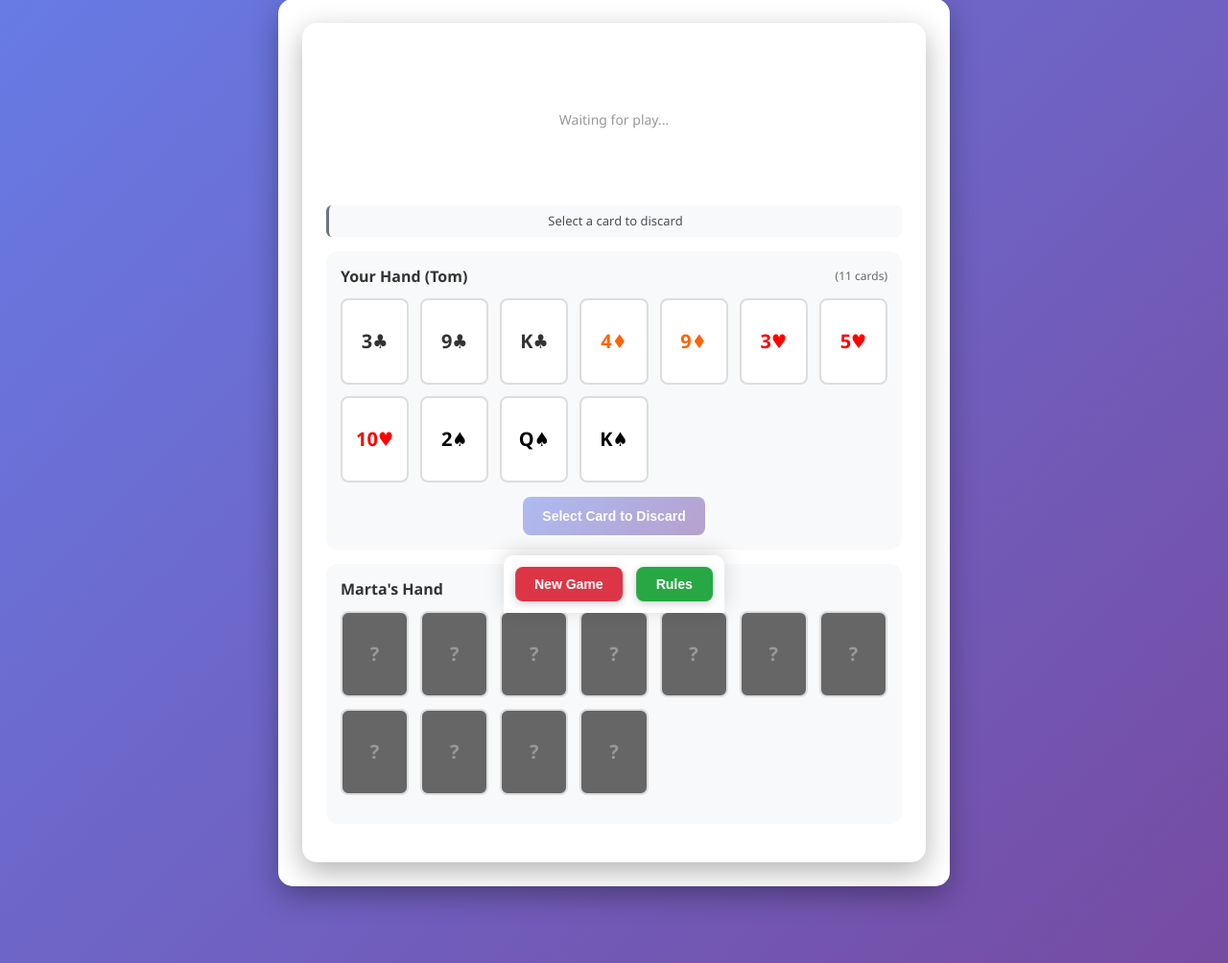
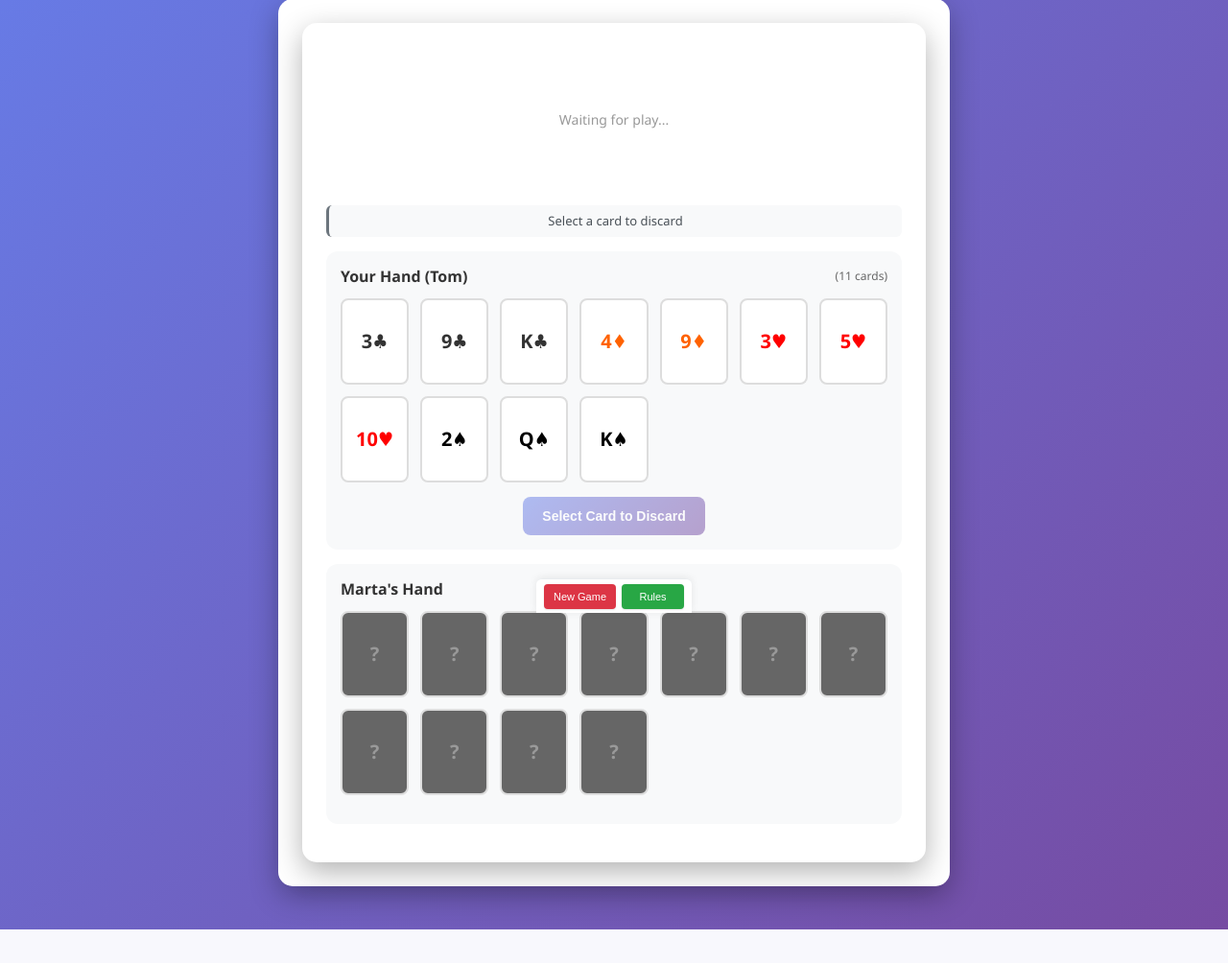
Before and after one commit to tillo13/2manspades, a Flask app: page / in a window 1280 px wide. Shown: the part 161-1165 px from the top of the page at 96% size. After the commit the page ends 1130 px from the top, so only its background shows below. Run offline with Flask 3, Linux system fonts and the light colour scheme.

Commit message:
clean buttons

```diff
--- a/static/style.css
+++ b/static/style.css
@@ -11,14 +11,12 @@ body {
     padding: 0;
     margin: 0;
     padding-top: 150px;
-    /* More space for floating headers */
-    padding-bottom: 80px;
-    /* Space for bottom new game button */
+    padding-bottom: 40px;
+    /* Reduced for smaller footer */
 }
 
 .container {
     max-width: 600px;
-    /* Better desktop centering */
     margin: 0 auto;
     background: white;
     border-radius: 15px;
@@ -28,11 +26,10 @@ body {
     margin-right: auto;
 }
 
-/* Floating score headers - positioned lower */
+/* Floating score headers */
 .floating-game-score {
     position: fixed;
     top: 20px;
-    /* Moved down from 10px */
     left: 10px;
     right: 10px;
     background: rgba(255, 255, 255, 0.95);
@@ -50,7 +47,6 @@ body {
 .floating-hand-score {
     position: fixed;
     top: 85px;
-    /* Moved down from 55px */
     left: 10px;
     right: 10px;
     background: rgba(248, 249, 250, 0.95);
@@ -66,7 +62,6 @@ body {
     color: #495057;
 }
 
-/* Add this to your CSS for the new parity display */
 .game-score-parity {
     font-size: 8px;
     color: #666;
@@ -114,7 +109,6 @@ body {
     display: none;
 }
 
-/* Simplified score display - just essential info */
 .score-board {
     display: flex;
     justify-content: space-between;
@@ -182,7 +176,7 @@ body {
     border-bottom: 2px solid #e9ecef;
 }
 
-/* NEW: Structured results display */
+/* Structured results display */
 .result-section {
     margin-bottom: 12px;
     border-bottom: 1px solid #e9ecef;
@@ -311,7 +305,7 @@ body {
     margin-top: 4px;
 }
 
-/* OLD: Legacy result line styles - keeping for fallback */
+/* Legacy result line styles - keeping for fallback */
 .result-line {
     padding: 4px 0;
     border-bottom: 1px solid #f1f3f4;
@@ -542,35 +536,70 @@ body {
     flex-wrap: wrap;
 }
 
-/* Bottom New Game section */
+/* UPDATED: Much smaller bottom section - just 1px shorter than floating headers */
 .bottom-section {
     position: fixed;
     bottom: 0;
     left: 0;
     right: 0;
-    background: rgba(255, 255, 255, 0.95);
-    backdrop-filter: blur(10px);
-    padding: 12px;
-    box-shadow: 0 -4px 20px rgba(0, 0, 0, 0.15);
-    z-index: 999;
+    background: rgba(255, 255, 255, 0.9);
+    backdrop-filter: blur(6px);
+    padding: 4px 8px;
+    /* Much smaller padding */
+    box-shadow: 0 -1px 8px rgba(0, 0, 0, 0.08);
+    z-index: 997;
+    /* Lower than floating headers */
     text-align: center;
+    border-top: 1px solid #e9ecef;
+    height: 32px;
+    /* Fixed small height */
+    display: flex;
+    align-items: center;
+    justify-content: center;
+    gap: 6px;
 }
 
 .bottom-new-game-btn {
     background: #dc3545;
     color: white;
     border: none;
-    padding: 10px 20px;
-    border-radius: 8px;
-    font-size: 14px;
-    font-weight: 600;
+    padding: 4px 8px;
+    /* Very small buttons */
+    border-radius: 4px;
+    font-size: 10px;
+    font-weight: 500;
     cursor: pointer;
     transition: all 0.2s ease;
-    box-shadow: 0 2px 8px rgba(0, 0, 0, 0.2);
+    box-shadow: 0 1px 2px rgba(0, 0, 0, 0.1);
+    height: 24px;
+    /* Fixed height */
+    min-width: 60px;
 }
 
 .bottom-new-game-btn:hover {
     background: #c82333;
+    transform: translateY(-1px);
+}
+
+.bottom-rules-btn {
+    background: #28a745;
+    color: white;
+    border: none;
+    padding: 4px 8px;
+    /* Very small buttons */
+    border-radius: 4px;
+    font-size: 10px;
+    font-weight: 500;
+    cursor: pointer;
+    transition: all 0.2s ease;
+    box-shadow: 0 1px 2px rgba(0, 0, 0, 0.1);
+    height: 24px;
+    /* Fixed height */
+    min-width: 50px;
+}
+
+.bottom-rules-btn:hover {
+    background: #218838;
     transform: translateY(-1px);
 }
 
@@ -631,7 +660,7 @@ button:disabled {
     background: #5a6268;
 }
 
-/* Much simpler blind bidding - tone down the drama */
+/* Simplified blind bidding */
 .blind-bidding-section {
     background: #fff2f2;
     border: 1px solid #e57373;
@@ -740,7 +769,6 @@ button:disabled {
     line-height: 1.2;
 }
 
-/* Better bid and bag displays */
 .bid-display {
     font-size: 11px;
     color: #666;
@@ -753,7 +781,6 @@ button:disabled {
     margin-top: 2px;
 }
 
-/* Mobile toggle button */
 #toggleComputerHand {
     font-size: 12px;
     padding: 6px 12px;
@@ -765,31 +792,13 @@ button:disabled {
     background: #5a6268;
 }
 
-.bottom-rules-btn {
-    background: #28a745;
-    color: white;
-    border: none;
-    padding: 10px 20px;
-    border-radius: 8px;
-    font-size: 14px;
-    font-weight: 600;
-    cursor: pointer;
-    transition: all 0.2s ease;
-    box-shadow: 0 2px 8px rgba(0, 0, 0, 0.2);
-    margin-left: 10px;
-}
-
-.bottom-rules-btn:hover {
-    background: #218838;
-    transform: translateY(-1px);
-}
-
-/* Mobile adjustments for trick history */
+/* Mobile adjustments */
 @media (max-width: 480px) {
     body {
         padding: 0;
         padding-top: 130px;
-        padding-bottom: 70px;
+        padding-bottom: 35px;
+        /* Even smaller on mobile */
     }
 
     .container {
@@ -802,6 +811,20 @@ button:disabled {
     .floating-hand-score {
         left: 5px;
         right: 5px;
+    }
+
+    .bottom-section {
+        padding: 3px 6px;
+        height: 28px;
+        gap: 4px;
+    }
+
+    .bottom-new-game-btn,
+    .bottom-rules-btn {
+        padding: 3px 6px;
+        font-size: 9px;
+        height: 20px;
+        min-width: 45px;
     }
 
     .cards {
@@ -874,6 +897,7 @@ button:disabled {
 @media (min-width: 768px) {
     body {
         padding-top: 160px;
+        padding-bottom: 45px;
     }
 
     .container {
@@ -895,7 +919,16 @@ button:disabled {
         left: 50%;
         right: auto;
         transform: translateX(-50%);
-        border-radius: 10px 10px 0 0;
+        border-radius: 6px 6px 0 0;
+        height: 36px;
+    }
+
+    .bottom-new-game-btn,
+    .bottom-rules-btn {
+        padding: 5px 10px;
+        font-size: 11px;
+        height: 26px;
+        min-width: 65px;
     }
 
     .cards {
@@ -950,4 +983,17 @@ button:disabled {
     .bid-buttons {
         grid-template-columns: repeat(3, 1fr);
     }
+
+    .bottom-section {
+        height: 26px;
+        padding: 2px 4px;
+    }
+
+    .bottom-new-game-btn,
+    .bottom-rules-btn {
+        padding: 2px 4px;
+        font-size: 8px;
+        height: 18px;
+        min-width: 35px;
+    }
 }
```
